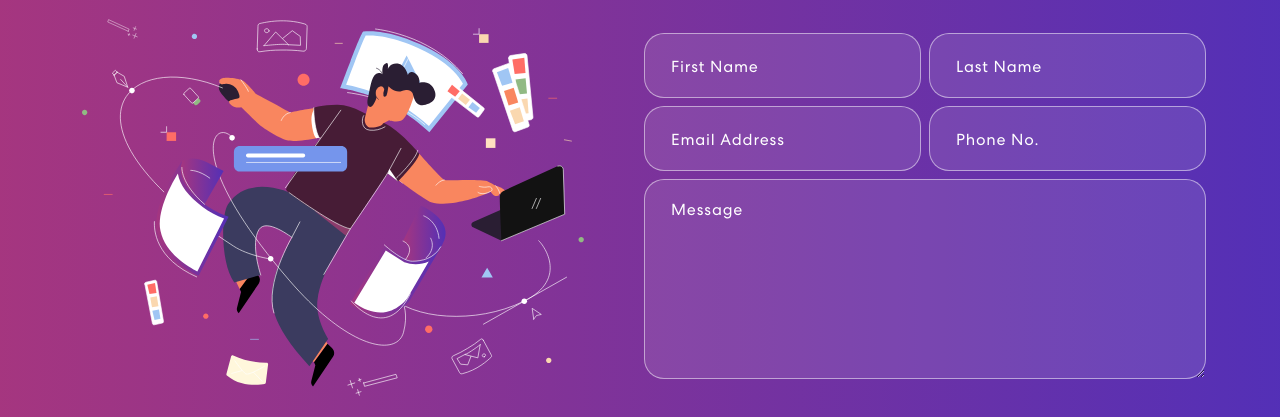
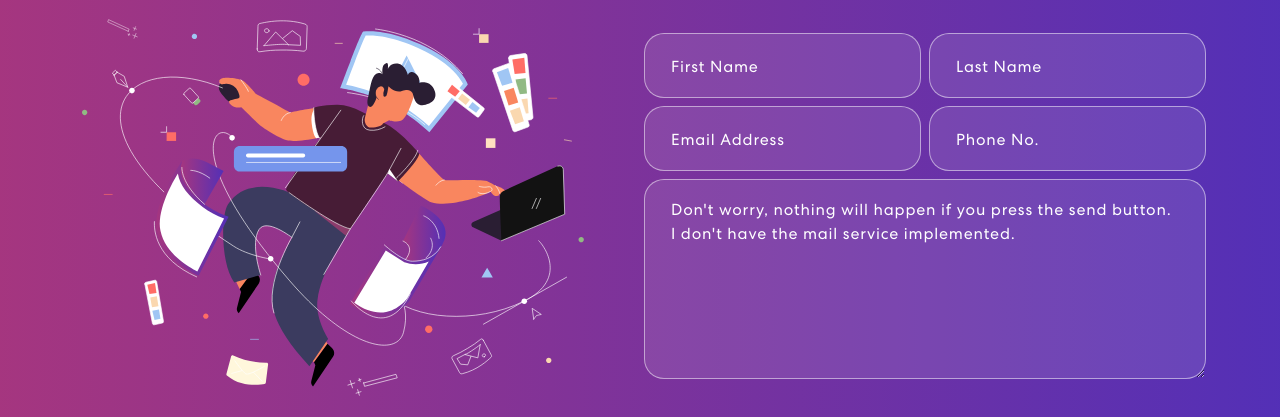
Before and after one commit to fredyfare/fredyfare-portfolio, a React (Create React App) app: page / in a window 1280 px wide. Shown: the part 3242-3659 px from the top of the page. Built offline with nearby package versions, Linux system fonts and the light colour scheme; no server answers.

Commit message:
Contact send implemented

```diff
--- a/src/components/connect/Contact.jsx
+++ b/src/components/connect/Contact.jsx
@@ -27,7 +27,7 @@ function Contact() {
   const handleSubmit = async (e) => {
     e.preventDefault();
     console.log(
-      `See? Nothing happened. Is just that the contact form and the newsletter subscribe looks good`
+      `See? Nothing happened. It's just that the contact form and the newsletter subscription look good.`
     );
     // setButtonText("Sending...");
     // let response = await fetch("http:localhost:5000/contact", {
@@ -122,7 +122,7 @@ function Contact() {
                         <textarea
                           rows="6"
                           value={formDetails.message}
-                          placeholder="Message"
+                          placeholder={`Don't worry, nothing will happen if you press the send button. I don't have the mail service implemented.`}
                           onChange={(e) =>
                             onFormUpdate("message", e.target.value)
                           }
```
